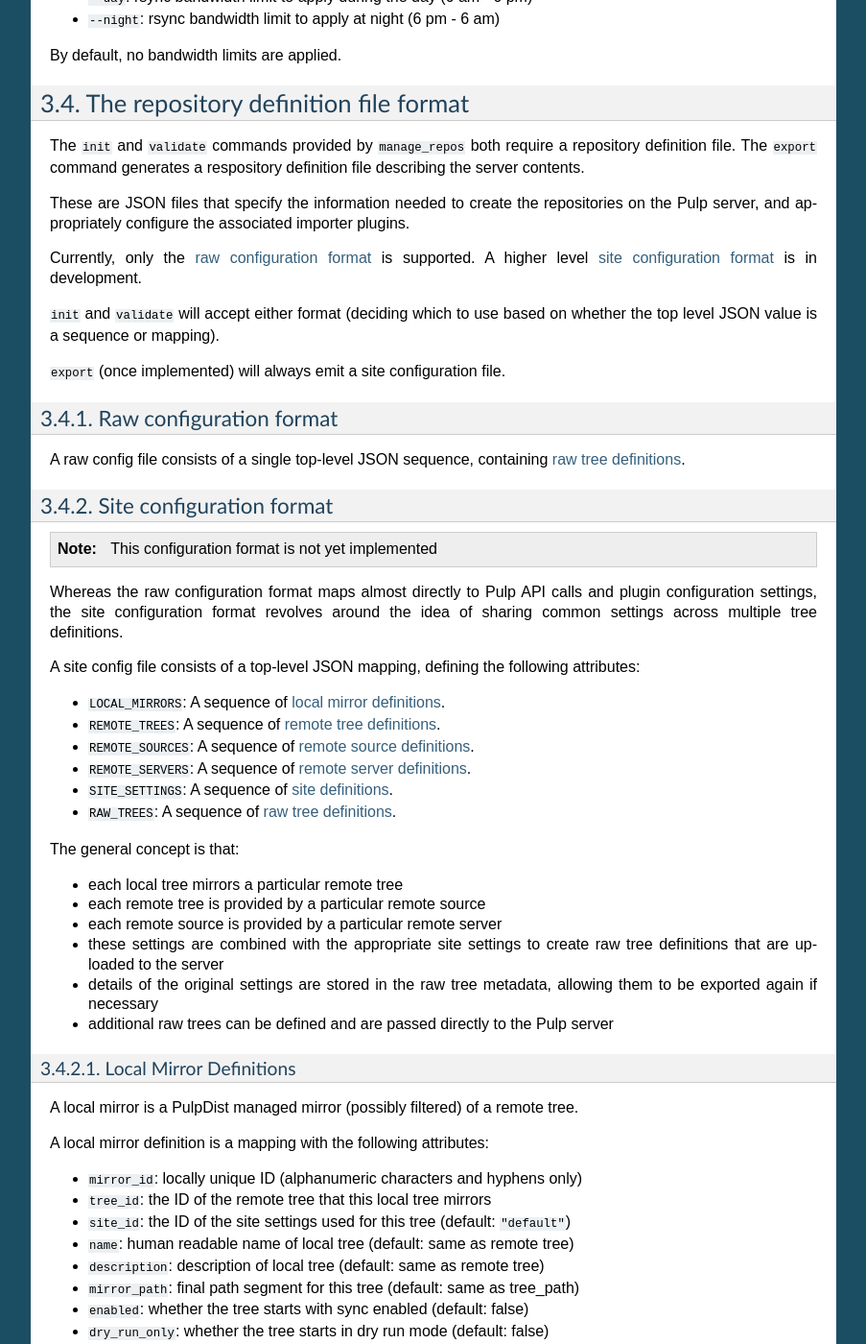
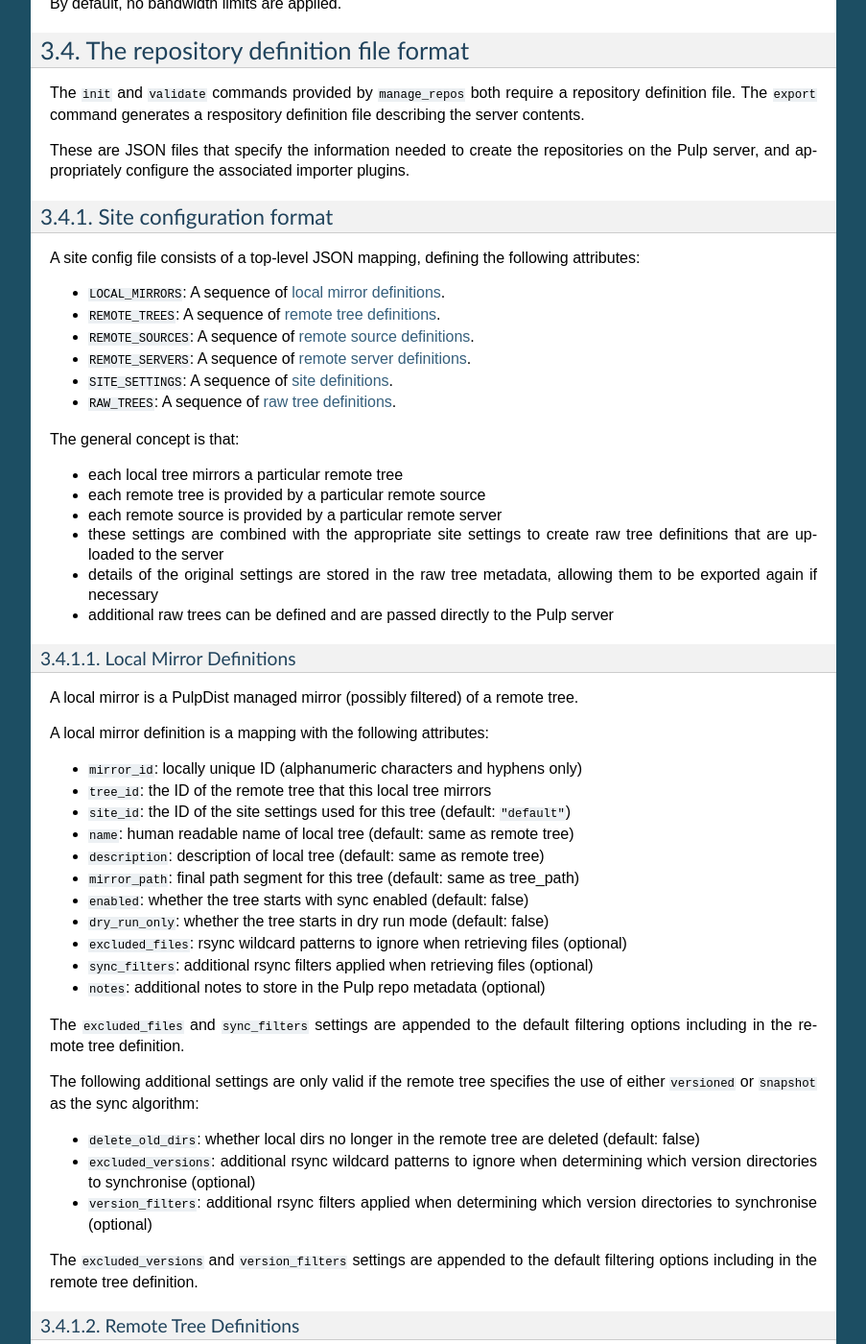
Before and after one commit to ncoghlan/pulpdist, a Sphinx documentation site: the page built from doc/cli.rst, in a window 1280 px wide and 1400 px high, scrolled down 2630 px. Shown: the whole window at 96% size, without its empty margins (198-1101 px from the left). Built offline with Sphinx 7.4.7, drawn with Linux system fonts in a browser that asks for light colours; some of the changed text lies outside the part shown.

Commit message:
Completely drop support for raw config files, update changelog and docs accordingly

```diff
--- a/doc/cli.rst
+++ b/doc/cli.rst
@@ -103,10 +103,6 @@ this mode, the Pulp server will be treated as containing only raw tree
 definitions, allowing listing and manipulation of repos that would otherwise be
 ignored (due to the fact they aren't recorded in the stored metadata).
 
-.. note::
-
-   ``--site``, ``--mirror``, ``--tree``, ``--source`` and ``--server`` are not
-   yet implemented.
 
 Scheduling sync operations
 --------------------------
@@ -178,30 +174,8 @@ These are JSON files that specify the information needed to create the
 repositories on the Pulp server, and appropriately configure the associated
 importer plugins.
 
-Currently, only the `raw configuration format`_ is supported. A
-higher level `site configuration format`_ is in development.
-
-``init`` and ``validate`` will accept either format (deciding which to use
-based on whether the top level JSON value is a sequence or mapping).
-
-``export`` (once implemented) will always emit a site configuration file.
-
-
-Raw configuration format
-~~~~~~~~~~~~~~~~~~~~~~~~
-
-A raw config file consists of a single top-level JSON sequence, containing
-`raw tree definitions`_.
-
-
 Site configuration format
 ~~~~~~~~~~~~~~~~~~~~~~~~~
-
-.. note:: This configuration format is not yet implemented
-
-Whereas the raw configuration format maps almost directly to Pulp API calls
-and plugin configuration settings, the site configuration format revolves
-around the idea of sharing common settings across multiple tree definitions.
 
 A site config file consists of a top-level JSON mapping, defining
 the following attributes:
@@ -435,20 +409,8 @@ source tree for demonstration purposes:
    :language: js
 
 
-Example raw repository definition file
-~~~~~~~~~~~~~~~~~~~~~~~~~~~~~~~~~~~~~~
-
-The following file is a set of example repositories defined in the PulpDist
-source tree for demonstration purposes:
-
-.. literalinclude:: ../misc/example_repos.json
-   :language: js
-
-
 PulpDist metadata in Pulp
 -------------------------
-
-.. note:: this metadata storage scheme is not yet implemented
 
 When PulpDist repositories are initialised from a site configuration file,
 a ``pulpdist-meta`` repo is automatically created to record the full contents
```
Also changed, not shown: 4 other files.
